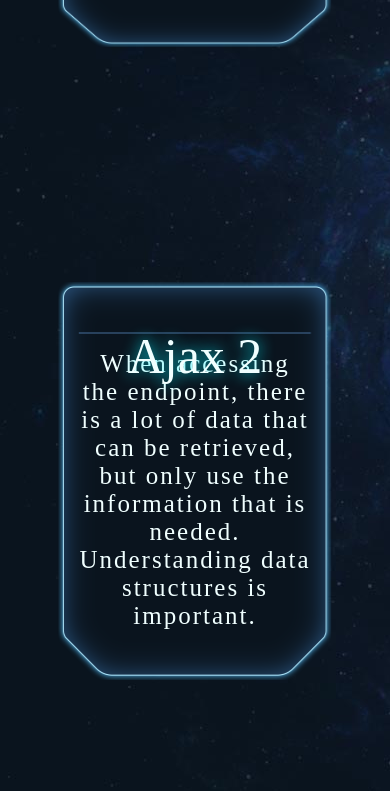
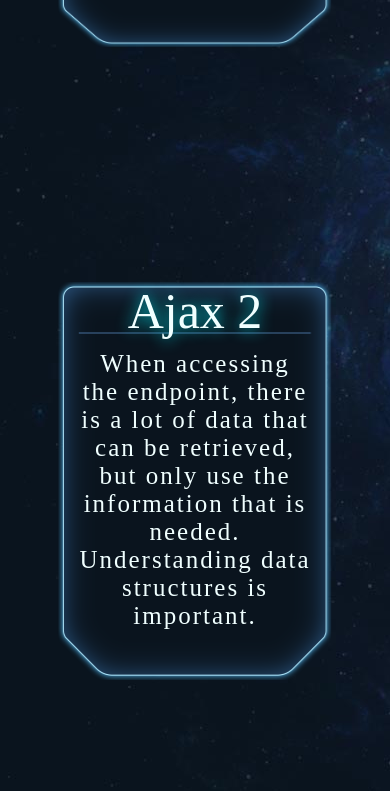
Before and after one commit to Limninzz/Pikachu, a plain HTML site: page index.html in a window 390 px wide. Shown: the part 533-1324 px from the top of the page. Drawn offline with Linux system fonts and the light colour scheme.

Commit message:
update-responsive

```diff
--- a/assets/css/responsive.css
+++ b/assets/css/responsive.css
@@ -1,7 +1,6 @@
 @media all and (max-width: 670px) {
     .box > div {
         width: 100%;
-/*background-repeat:no repeat*/
     }
     .box {
     flex-direction: column;
@@ -19,12 +18,11 @@ margin-bottom: 235px;
     width: 100%;
     }
     .content {
-/*top: 45px*/
+        position: inherit;
     }
-
     .btn {
         flex-direction: column;
-    justify-content: space-between;
+        justify-content: space-between !important;
         height: 835px;
         position: relative;
         top: -135px;
```
Lines whose indentation alone changed are shown as unchanged.
